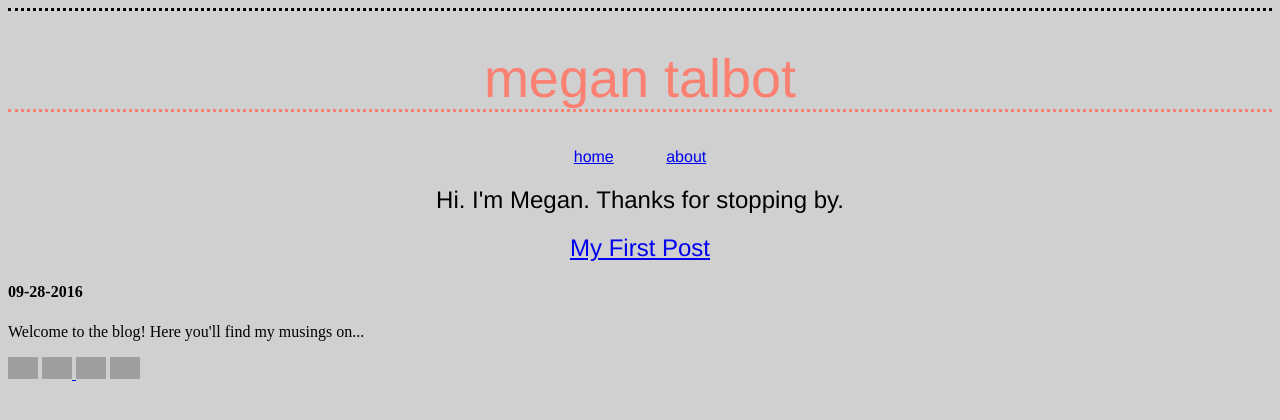
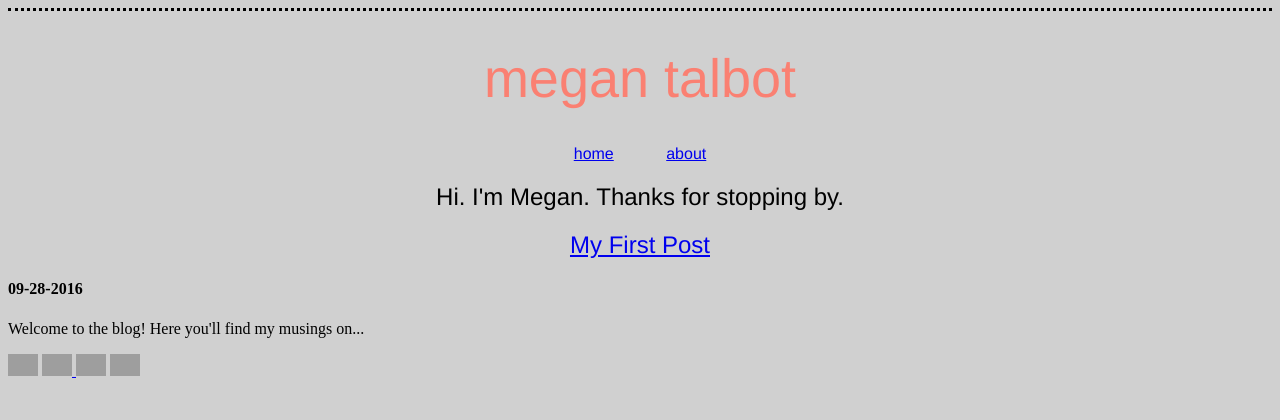
Before and after one commit to meganft/meganft.github.io, a Jekyll site: the page built from index.html, in a window 1280 px wide. Shown: the top 420 px of the page. Built offline with Jekyll 4.4.1, drawn with Linux system fonts in a browser that asks for light colours; grey boxes are pictures that could not be loaded.

```diff
--- a/css/styles.css
+++ b/css/styles.css
@@ -13,7 +13,6 @@
 
 h1 {
   color: #fa8072;
-  border-bottom-style: dotted;
   font-family: Helvetica;
   font-weight: lighter;
   text-align: center;
```
